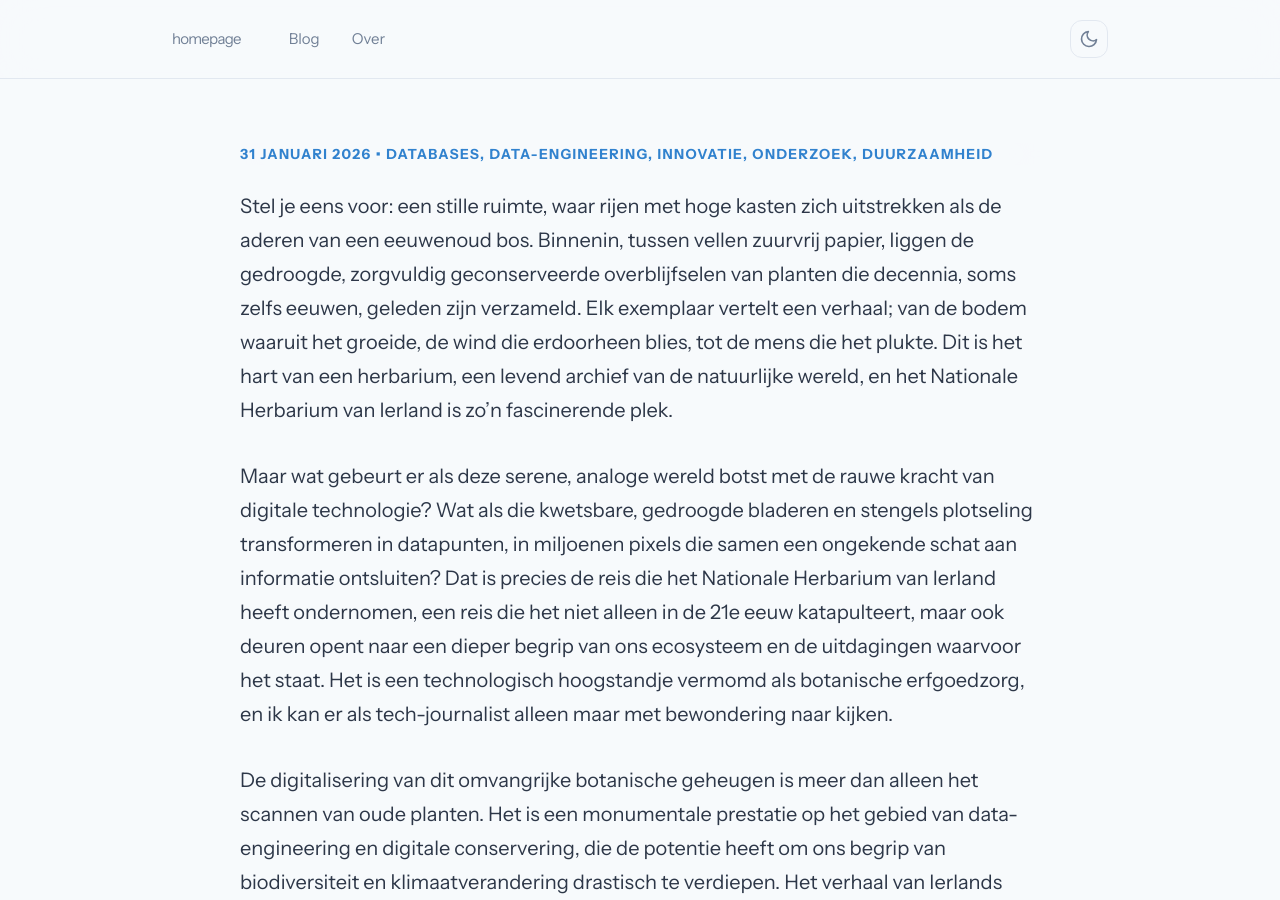
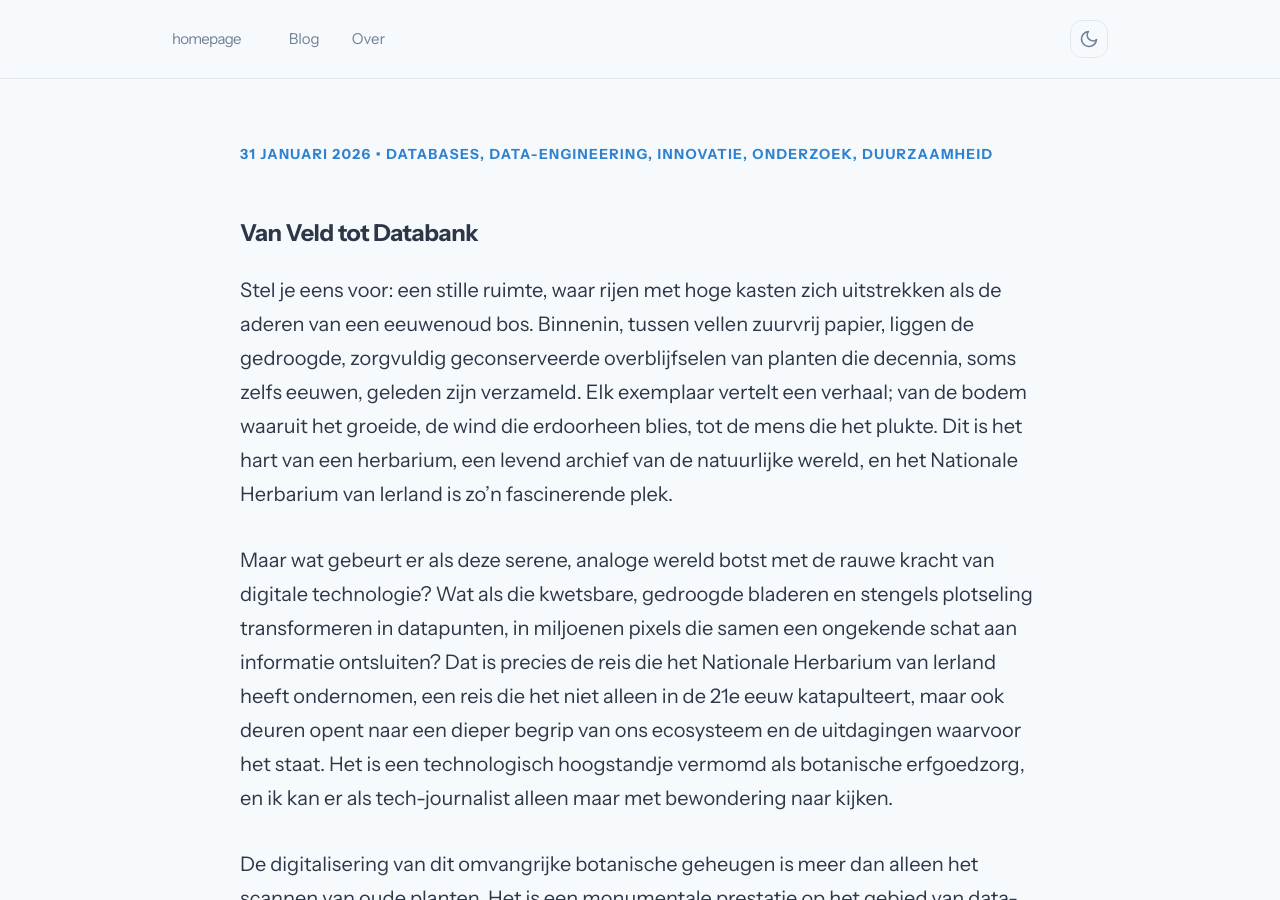
Before and after one commit to Zayeen/homepage, a Jekyll site: the page built from _posts/2026-01-31-042144-van-veld-tot-databank-ierlands-botanische-erfgoed.md, in a window 1280 px wide and 900 px high. Built offline with Jekyll 4.4.1, drawn with Linux system fonts in a browser that asks for light colours.

Commit message:
Add section on digitization of herbarium
Added a new section titled 'Van Veld tot Databank' to discuss the digitization of the National Herbarium of Ireland.

```diff
--- a/_posts/2026-01-31-042144-van-veld-tot-databank-ierlands-botanische-erfgoed.md
+++ b/_posts/2026-01-31-042144-van-veld-tot-databank-ierlands-botanische-erfgoed.md
@@ -6,6 +6,8 @@ categories: [nieuws, analyse]
 tags: [databases, data-engineering, innovatie, onderzoek, duurzaamheid]
 description: "Ontdek hoe de digitalisering van het Nationale Herbarium van Ierland een schat aan botanische gegevens ontsluit, van kwetsbare planten tot klimaatinzichten."
 ---
+
+### Van Veld tot Databank
 
 Stel je eens voor: een stille ruimte, waar rijen met hoge kasten zich uitstrekken als de aderen van een eeuwenoud bos. Binnenin, tussen vellen zuurvrij papier, liggen de gedroogde, zorgvuldig geconserveerde overblijfselen van planten die decennia, soms zelfs eeuwen, geleden zijn verzameld. Elk exemplaar vertelt een verhaal; van de bodem waaruit het groeide, de wind die erdoorheen blies, tot de mens die het plukte. Dit is het hart van een herbarium, een levend archief van de natuurlijke wereld, en het Nationale Herbarium van Ierland is zo'n fascinerende plek.
 
```
